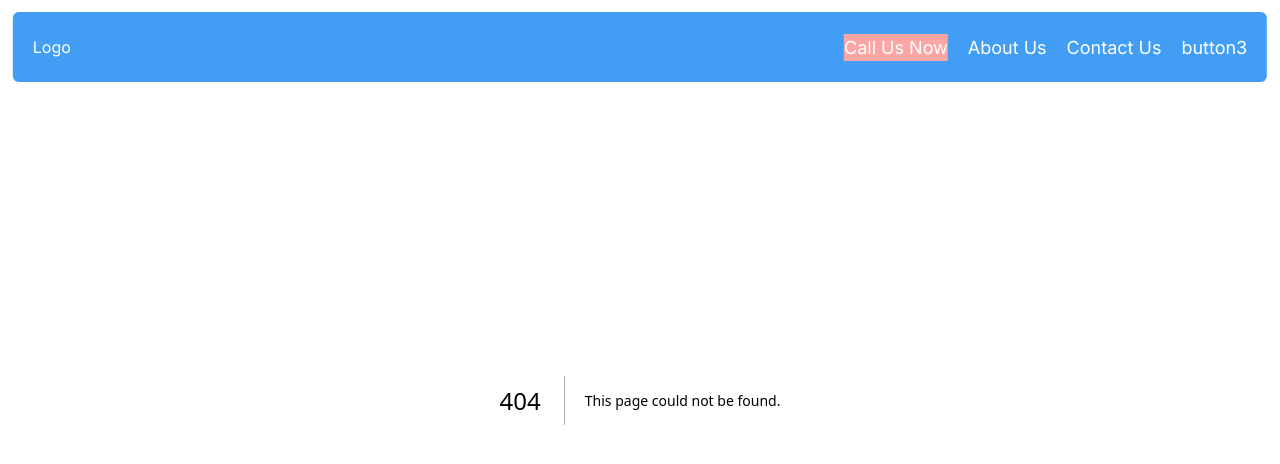
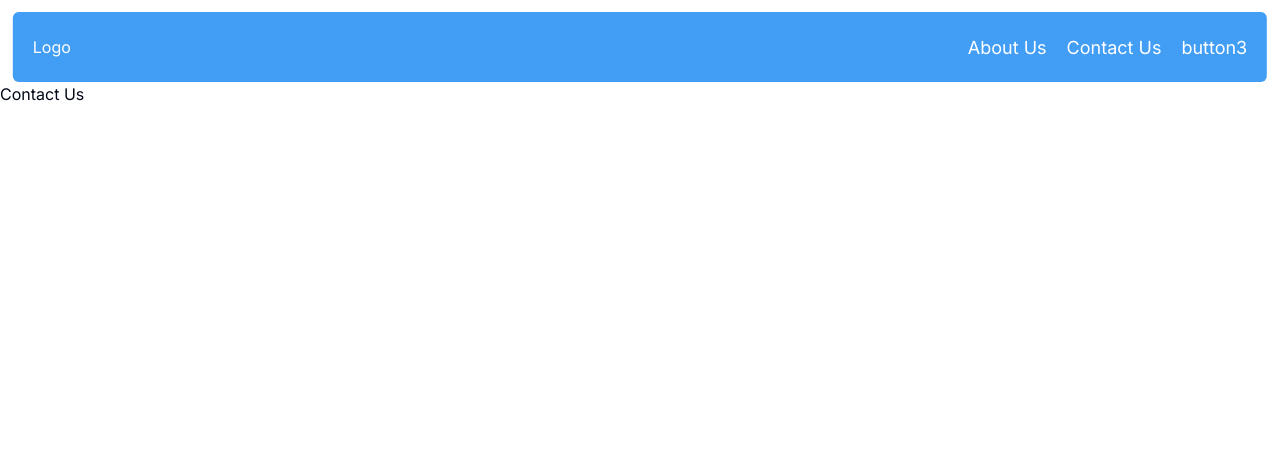
Before and after one commit to plode-v/ferworks, a Next.js app: page /contact-us in a window 1280 px wide. Before the commit this address had no page. Shown: the top 464 px of the page. Built offline with nearby package versions, Linux system fonts and the light colour scheme.

Commit message:
create contact us page

```diff
--- /dev/null
+++ b/src/app/contact-us/page.tsx
@@ -0,0 +1,9 @@
+import React from 'react'
+
+const page = () => {
+  return (
+    <div className='pt-[calc(0.75rem+70px)]'>Contact Us</div>
+  )
+}
+
+export default page
--- a/src/components/Navbar.tsx
+++ b/src/components/Navbar.tsx
@@ -30,10 +30,8 @@ const Navbar = () => {
         </Link>
         </div>
         <div className='flex gap-5 items-center text-[18px]'>
-          <button className='bg-red-300'><a href="tel:+17146008072"><p>Call Us Now</p></a></button>
-          {/* <p className='pr-10'>Call Us: 949-999-9999</p> */}
           <Link className='text-white' href="about-us"><button>About Us</button></Link>
-            <button>Contact Us</button>
+          <Link className='text-white' href="contact-us"><button>Contact Us</button></Link>
             <button>button3</button>
         </div>
     </div>
```
